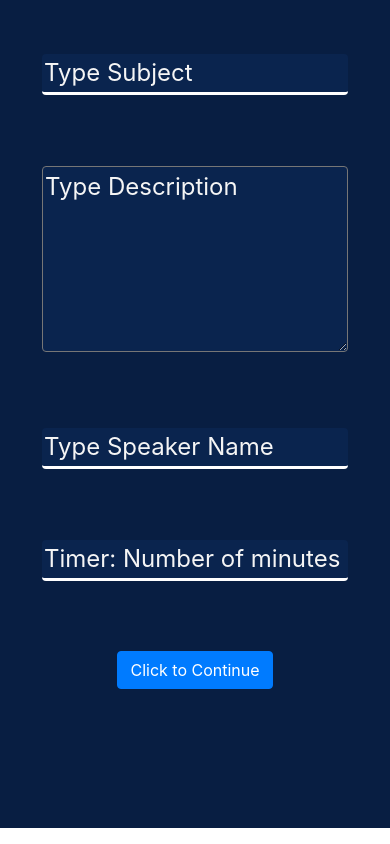
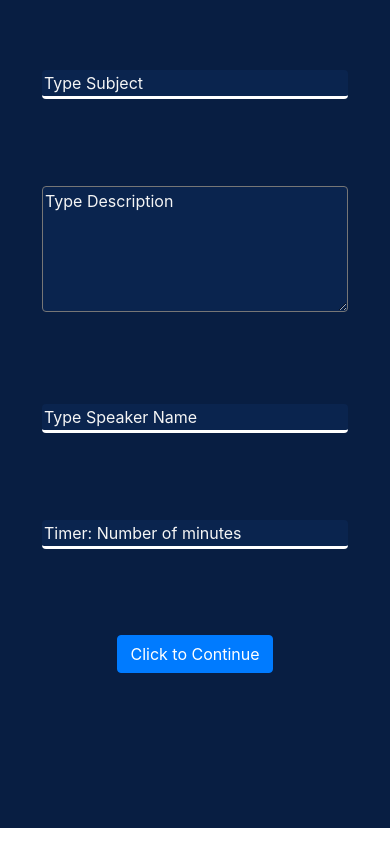
Before and after one commit to jcsmileyjr/lighting-talks, a React (Create React App) app: page / in a window 390 px wide. Both pictures are taken after a click on the button 195 px from the left and 673 px from the top of the page. Built offline with nearby package versions, Linux system fonts and the light colour scheme.

Commit message:
Refactor styling of input fields based on designed responsiveness

```diff
--- a/src/components/Input/input.css
+++ b/src/components/Input/input.css
@@ -2,6 +2,12 @@
     text-align: left;
     color:white;
     font-size: 1.5rem;
+}
+
+@media screen and (max-width: 400px) {
+    .textStyle {
+        font-size:1rem;
+    }
 }
 
 input, textarea {
```
